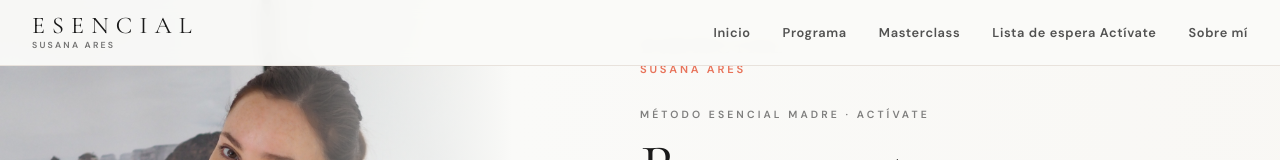
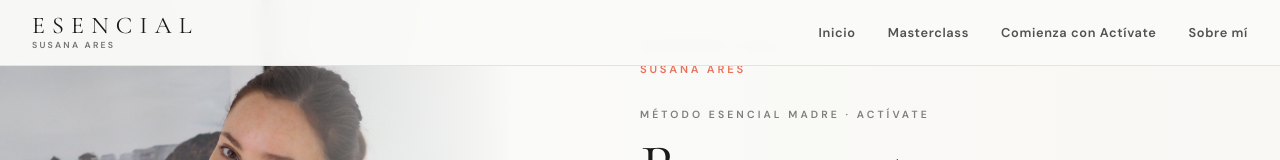
Before and after one commit to susanaaresla-lab/esencial-susana, a React (Create React App) app: page / in a window 1280 px wide. Shown: the top 160 px of the page. Built offline with nearby package versions, Linux system fonts and the light colour scheme.

Commit message:
Menú: Comienza con Actívate y sin Programa

```diff
--- a/src/components/Header.js
+++ b/src/components/Header.js
@@ -18,13 +18,6 @@ export default function Header() {
   const goHome = (e) => {
     e.preventDefault();
     navigate('/');
-    setMenuOpen(false);
-    window.scrollTo(0, 0);
-  };
-
-  const goPrograma = (e) => {
-    e.preventDefault();
-    navigate('/programa-4-semanas');
     setMenuOpen(false);
     window.scrollTo(0, 0);
   };
@@ -66,9 +59,8 @@ export default function Header() {
 
         <nav className="nav-desktop">
           <a href="/" onClick={goHome}>Inicio</a>
-          <a href="/programa-4-semanas" onClick={goPrograma} style={{ color: currentPage === '/programa-4-semanas' ? 'var(--coral)' : '' }}>Programa</a>
           <a href="/masterclass-recuperacion" onClick={goMasterclass} style={{ color: currentPage === '/masterclass-recuperacion' ? 'var(--coral)' : '' }}>Masterclass</a>
-          <a href="/lista-espera-activate" onClick={goOferta} style={{ color: currentPage === '/lista-espera-activate' ? 'var(--coral)' : '', fontWeight: 700 }}>Lista de espera Actívate</a>
+          <a href="/lista-espera-activate" onClick={goOferta} style={{ color: currentPage === '/lista-espera-activate' ? 'var(--coral)' : '', fontWeight: 700 }}>Comienza con Actívate</a>
           <a href="#quien-soy" onClick={(e) => scrollTo(e, 'quien-soy')}>Sobre mí</a>
         </nav>
 
@@ -81,9 +73,8 @@ export default function Header() {
       {menuOpen && (
         <div className="nav-mobile-menu">
           <a href="/" onClick={goHome}>Inicio</a>
-          <a href="/programa-4-semanas" onClick={goPrograma} style={{ color: currentPage === '/programa-4-semanas' ? 'var(--coral)' : '' }}>Programa</a>
           <a href="/masterclass-recuperacion" onClick={goMasterclass} style={{ color: currentPage === '/masterclass-recuperacion' ? 'var(--coral)' : '' }}>Masterclass</a>
-          <a href="/lista-espera-activate" onClick={goOferta} style={{ color: currentPage === '/lista-espera-activate' ? 'var(--coral)' : '', fontWeight: 700 }}>Lista de espera Actívate</a>
+          <a href="/lista-espera-activate" onClick={goOferta} style={{ color: currentPage === '/lista-espera-activate' ? 'var(--coral)' : '', fontWeight: 700 }}>Comienza con Actívate</a>
           <a href="#quien-soy" onClick={(e) => scrollTo(e, 'quien-soy')}>Sobre mí</a>
         </div>
       )}
```
